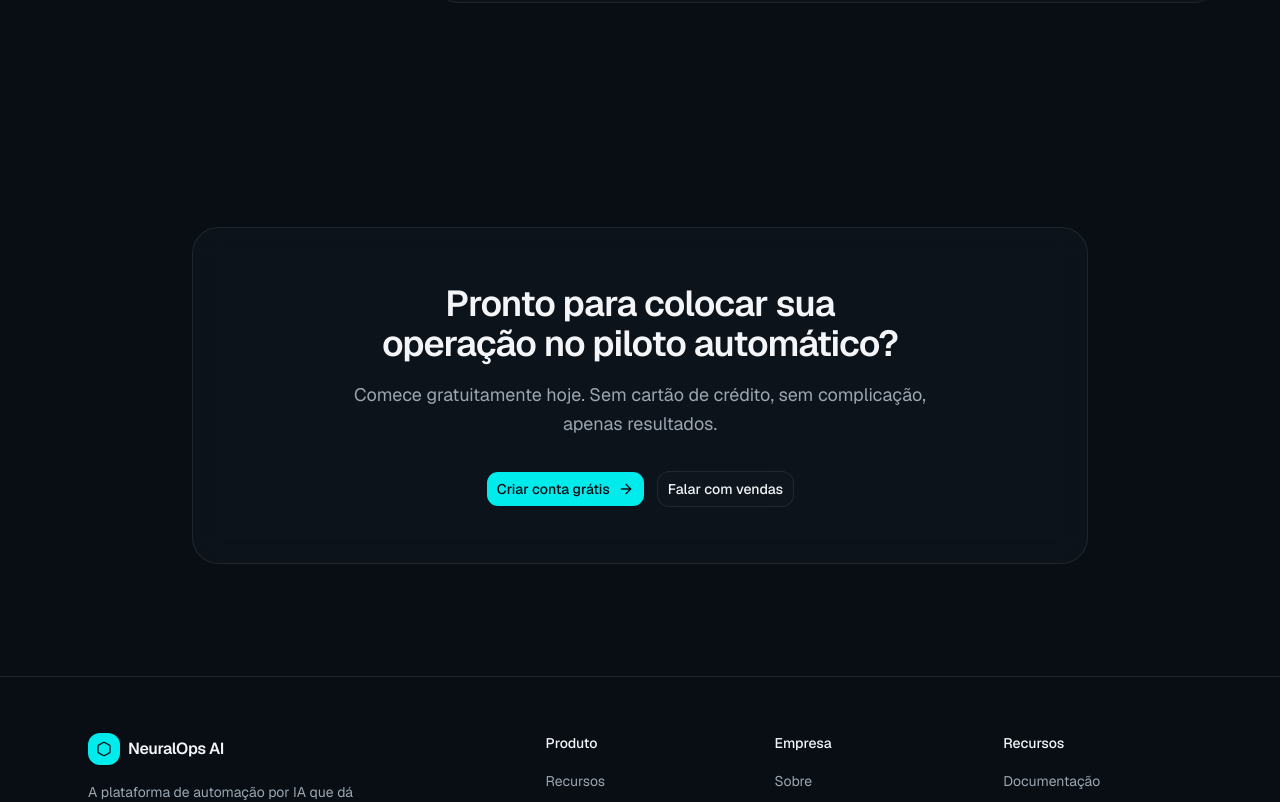
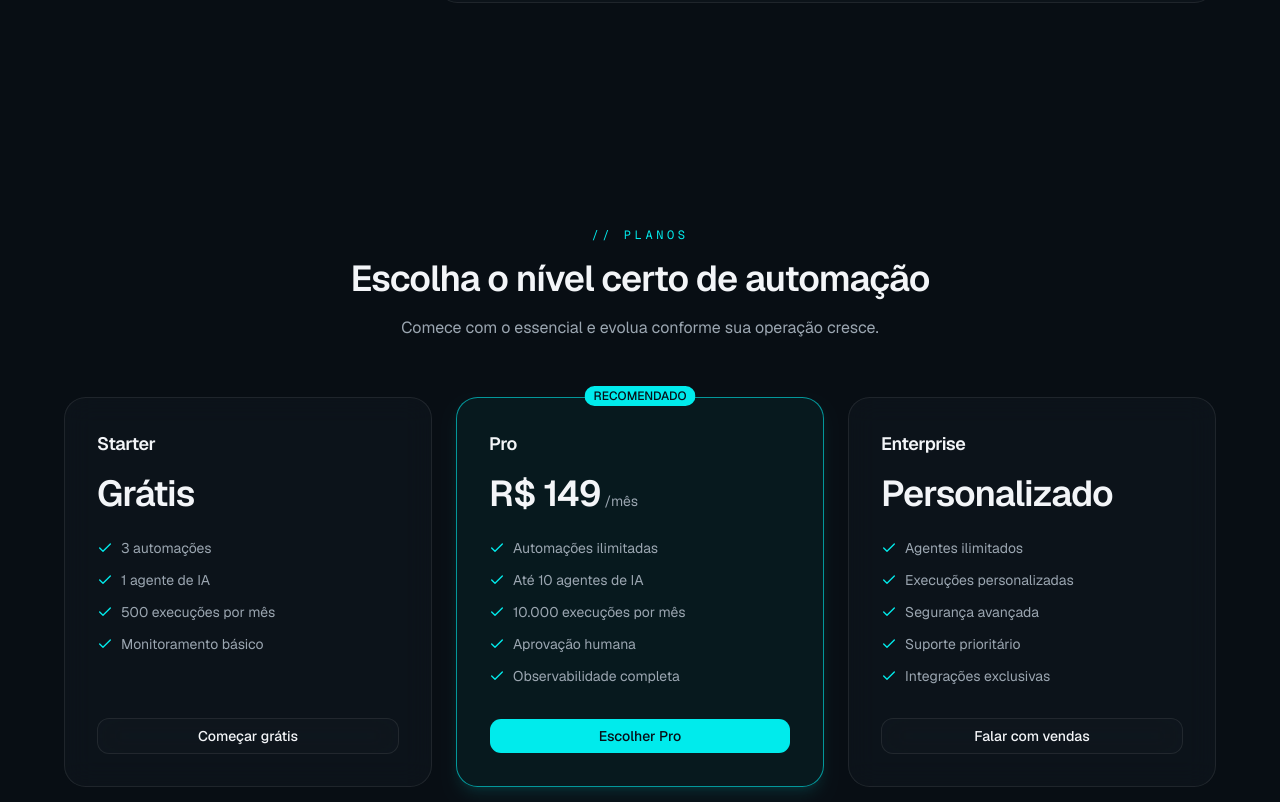
Before and after one commit to kaykymomoli/ai-futuristic-product-lab, a Next.js app in the folder projects/neuralops-ai/: page / in a window 1280 px wide. Shown: the part 2733-3535 px from the top of the page. Built offline with nearby package versions, Linux system fonts and the light colour scheme.

Commit message:
feat: add pricing section

```diff
--- a/projects/neuralops-ai/src/app/page.tsx
+++ b/projects/neuralops-ai/src/app/page.tsx
@@ -3,6 +3,7 @@ import { HeroSection } from "@/components/hero-section";
 import { TrustedCompaniesSection } from "@/components/trusted-companies-section";
 import { HowItWorksSection } from "@/components/how-it-works-section";
 import { FeaturesSection } from "@/components/features-section";
+import { PricingSection } from "@/components/pricing-section";
 import { CTA } from "@/components/cta";
 import { Footer } from "@/components/footer";
 
@@ -15,6 +16,7 @@ export default function Home() {
         <TrustedCompaniesSection />
         <HowItWorksSection />
         <FeaturesSection />
+        <PricingSection />
         <CTA />
       </main>
       <Footer />
--- /dev/null
+++ b/projects/neuralops-ai/src/components/pricing-section.tsx
@@ -0,0 +1,137 @@
+import { Check } from 'lucide-react'
+
+import { Badge } from '@/components/ui/badge'
+import { Button } from '@/components/ui/button'
+
+type Plan = {
+  name: string
+  price: string
+  period?: string
+  features: string[]
+  cta: string
+  variant: 'default' | 'outline'
+  highlighted?: boolean
+}
+
+const plans: Plan[] = [
+  {
+    name: 'Starter',
+    price: 'Grátis',
+    features: [
+      '3 automações',
+      '1 agente de IA',
+      '500 execuções por mês',
+      'Monitoramento básico',
+    ],
+    cta: 'Começar grátis',
+    variant: 'outline',
+  },
+  {
+    name: 'Pro',
+    price: 'R$ 149',
+    period: '/mês',
+    features: [
+      'Automações ilimitadas',
+      'Até 10 agentes de IA',
+      '10.000 execuções por mês',
+      'Aprovação humana',
+      'Observabilidade completa',
+    ],
+    cta: 'Escolher Pro',
+    variant: 'default',
+    highlighted: true,
+  },
+  {
+    name: 'Enterprise',
+    price: 'Personalizado',
+    features: [
+      'Agentes ilimitados',
+      'Execuções personalizadas',
+      'Segurança avançada',
+      'Suporte prioritário',
+      'Integrações exclusivas',
+    ],
+    cta: 'Falar com vendas',
+    variant: 'outline',
+  },
+]
+
+export function PricingSection() {
+  return (
+    <section id="pricing" className="px-4 py-20 sm:px-6 lg:py-28">
+      <div className="mx-auto max-w-6xl">
+        <div className="mx-auto max-w-2xl text-center">
+          <p className="font-mono text-xs uppercase tracking-[0.3em] text-primary">
+            {'// PLANOS'}
+          </p>
+          <h2 className="mt-4 text-balance text-3xl font-semibold tracking-tight sm:text-4xl">
+            Escolha o nível certo de automação
+          </h2>
+          <p className="mt-4 text-pretty leading-relaxed text-muted-foreground">
+            Comece com o essencial e evolua conforme sua operação cresce.
+          </p>
+        </div>
+
+        <div className="mt-14 grid grid-cols-1 gap-6 md:grid-cols-3">
+          {plans.map((plan) => (
+            <div
+              key={plan.name}
+              className={`relative flex h-full flex-col rounded-2xl border p-6 transition-all duration-300 hover:-translate-y-1 sm:p-8 ${
+                plan.highlighted
+                  ? 'border-primary/60 bg-primary/5 shadow-lg shadow-primary/10 hover:border-primary hover:shadow-xl hover:shadow-primary/25'
+                  : 'border-border glass hover:border-primary/40 hover:shadow-lg hover:shadow-primary/10'
+              }`}
+            >
+              {plan.highlighted && (
+                <Badge className="absolute -top-3 left-1/2 -translate-x-1/2">
+                  RECOMENDADO
+                </Badge>
+              )}
+
+              <h3 className="text-lg font-semibold tracking-tight">
+                {plan.name}
+              </h3>
+
+              <div className="mt-4 flex items-baseline gap-1">
+                <span className="text-4xl font-semibold tracking-tight">
+                  {plan.price}
+                </span>
+                {plan.period && (
+                  <span className="text-sm text-muted-foreground">
+                    {plan.period}
+                  </span>
+                )}
+              </div>
+
+              <ul className="mt-6 flex flex-col gap-3">
+                {plan.features.map((feature) => (
+                  <li
+                    key={feature}
+                    className="flex items-start gap-2 text-sm text-muted-foreground"
+                  >
+                    <Check className="mt-0.5 h-4 w-4 shrink-0 text-primary" />
+                    <span>{feature}</span>
+                  </li>
+                ))}
+              </ul>
+
+              <div className="mt-auto pt-8">
+                <Button
+                  variant={plan.variant}
+                  size="lg"
+                  className={`w-full transition-all duration-300 ${
+                    plan.variant === 'outline'
+                      ? 'border-border glass'
+                      : 'hover:scale-105 hover:shadow-lg hover:shadow-primary/40'
+                  }`}
+                >
+                  {plan.cta}
+                </Button>
+              </div>
+            </div>
+          ))}
+        </div>
+      </div>
+    </section>
+  )
+}
```
